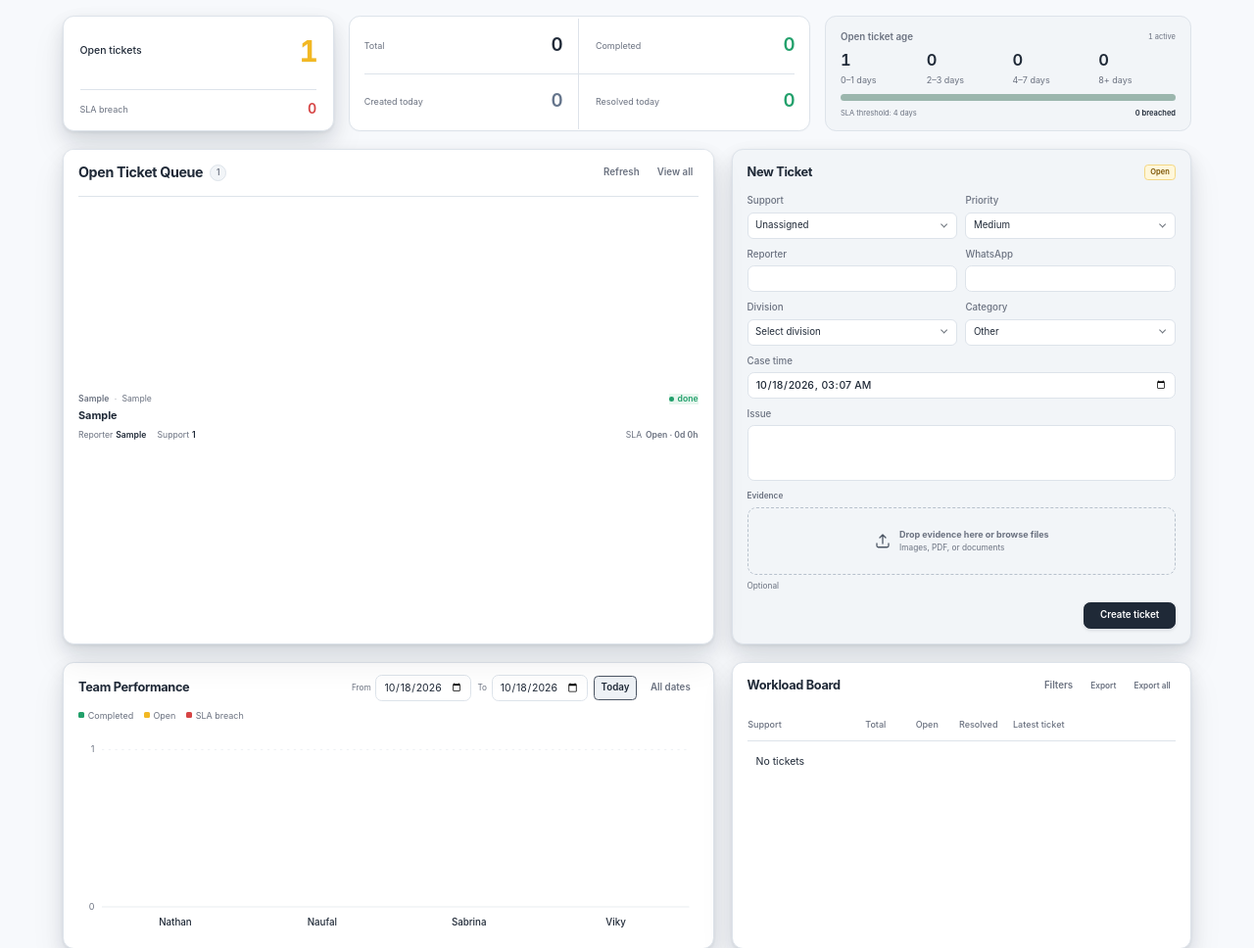
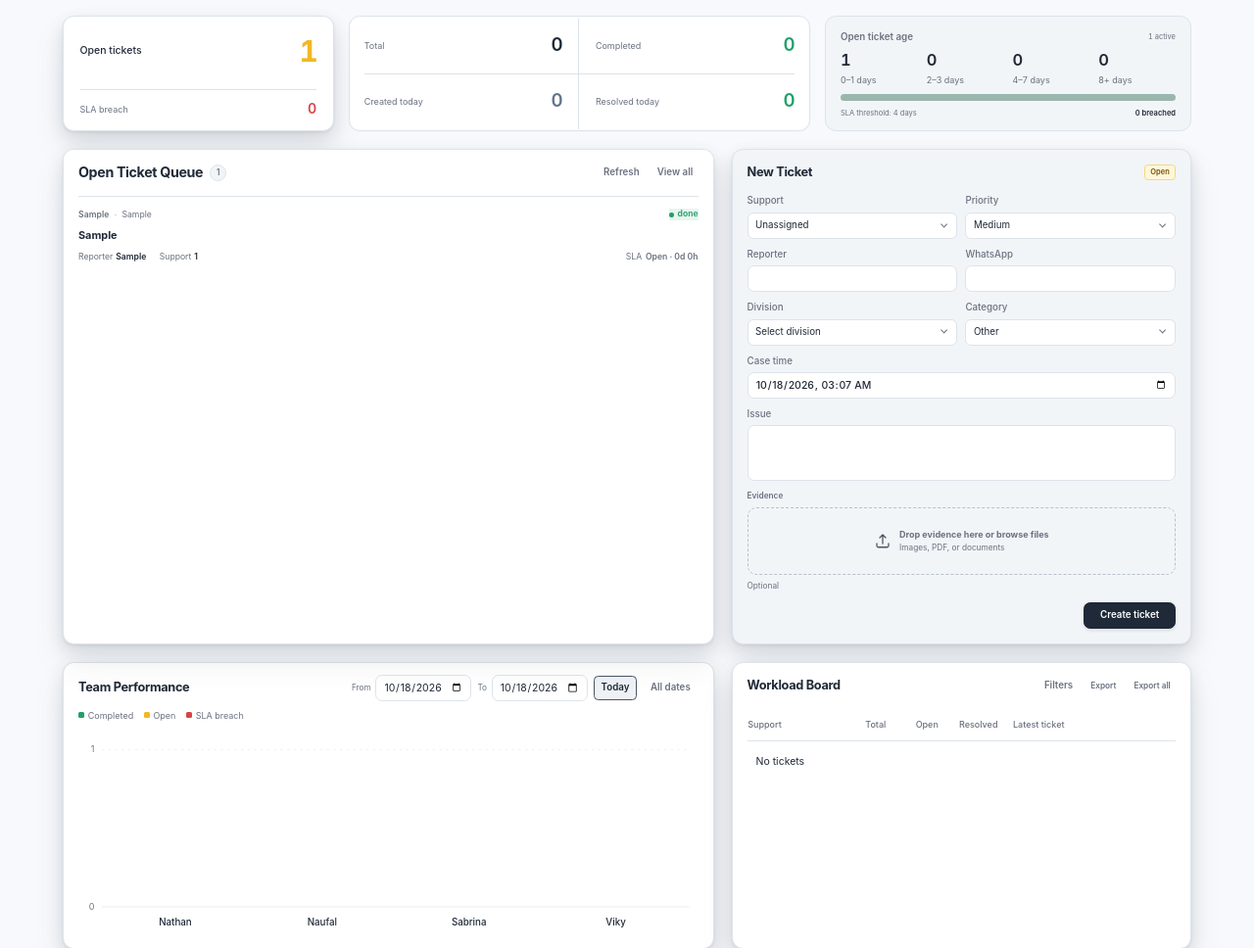
Before and after one commit to naufalismailyusuf/POLO-Ticketing, a Flask app: page / in a window 1280 px wide. Shown: the part 53-1021 px from the top of the page at 98% size. Run offline with Flask 3, Linux system fonts and the light colour scheme; the visitor is signed in with stand-in values (Sample User, id 1); data comes from the database, SQL or seed files in the repository; tables that the repository leaves empty hold one stand-in row (values such as "Sample post"); data that the repository does not hold is empty; some libraries are stand-ins or nearby versions.

Commit message:
R74: structured queue rows with fixed content height

```diff
--- a/static/css/dashboard-queue-v71.css
+++ b/static/css/dashboard-queue-v71.css
@@ -136,14 +136,10 @@
     justify-content:flex-start;
   }
   .dashboard-layout > .queue-card .queue-list .queue-row-wrap {
-    flex:1 0 102px!important;
-    min-height:102px!important;
+    flex:0 0 auto!important;
+    min-height:106px!important;
     align-content:center!important;
-    padding:13px 0!important;
-  }
-  .dashboard-layout > .queue-card .queue-list:has(> .queue-row-wrap:nth-child(6)) .queue-row-wrap {
-    flex:0 0 auto!important;
-    min-height:102px!important;
+    padding:16px 0!important;
   }
   .dashboard-layout > .queue-card .queue-list .empty {flex:1;}
 }
@@ -169,3 +165,23 @@
     overflow-y:auto!important;
   }
 }
+
+/* R74 — Consistent three-line ticket information hierarchy. */
+.queue-card .queue-row-wrap {align-content:center!important;row-gap:0!important;}
+.queue-card .queue-main {min-width:0;}
+.queue-card .queue-summary {align-items:center;min-height:18px;}
+.queue-card .queue-title {margin:9px 0 0!important;line-height:1.45!important;}
+.queue-card .queue-context {margin-top:10px!important;align-items:baseline;gap:8px 18px;}
+.queue-card .queue-people {gap:6px 18px;}
+.queue-card .queue-person {max-width:48%;}
+.queue-card .queue-sla {margin-left:auto;}
+@media(max-width:1100px) {
+  .queue-card .queue-context {flex-wrap:wrap;}
+  .queue-card .queue-people {flex:1 1 auto;width:auto;}
+}
+@media(max-width:700px) {
+  .queue-card .queue-title {margin-top:7px!important;}
+  .queue-card .queue-context {margin-top:7px!important;gap:5px 10px;}
+  .queue-card .queue-people {width:100%;flex:1 1 100%;}
+  .queue-card .queue-sla {margin-left:auto;}
+}
```
